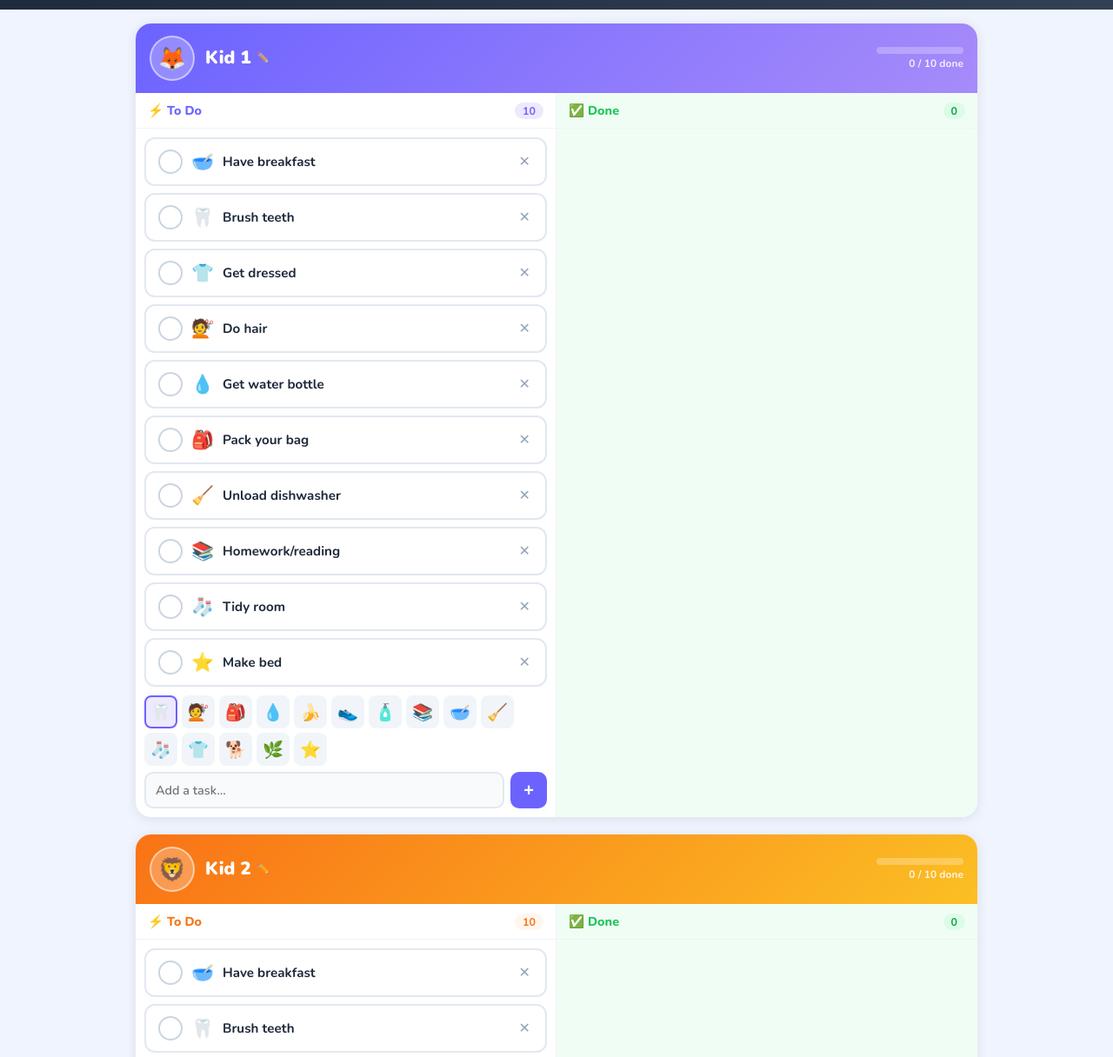
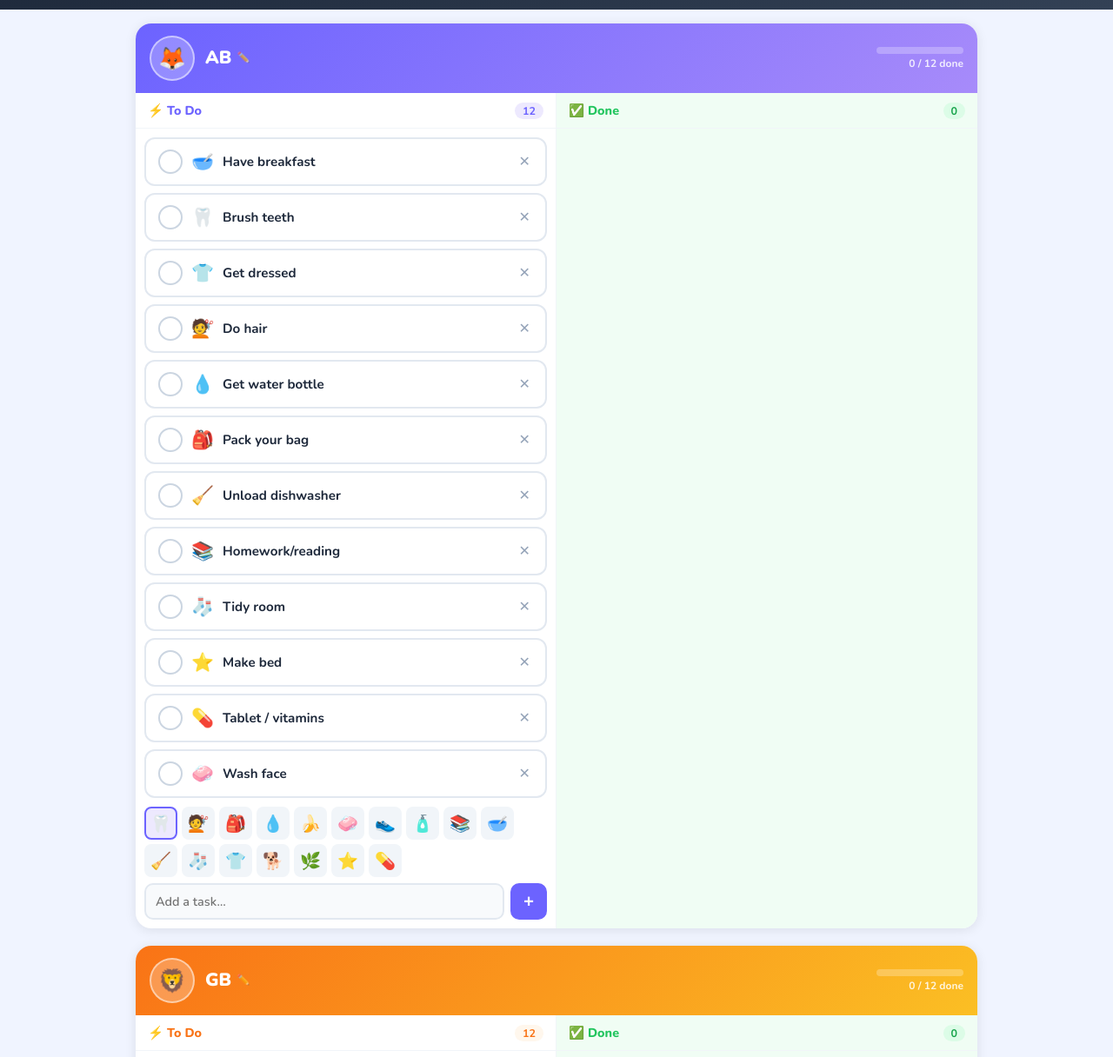
Before and after one commit to lukebriscoe/get-a-wriggle-on, a plain HTML site: page index.html in a window 1280 px wide. Shown: the part 80-1296 px from the top of the page at 87% size. Drawn offline with nearby package versions, Linux system fonts and the light colour scheme.

Commit message:
adding new tasks

```diff
--- a/index.html
+++ b/index.html
@@ -417,7 +417,7 @@ const AVATAR_EMOJIS = [
   '🐲','🦋','🌟','🌈','🎃','🧸','🦅','🐬','🦔','🐺',
 ];
 
-const TASK_EMOJIS = ['🦷','💇','🎒','💧','🍌','👟','🧴','📚','🥣','🧹','🧦','👕','🐕','🌿','⭐'];
+const TASK_EMOJIS = ['🦷','💇','🎒','💧','🍌','🧼','👟','🧴','📚','🥣','🧹','🧦','👕','🐕','🌿','⭐','💊'];
 
 const DEFAULT_TASKS = [
   { label: 'Have breakfast',    emoji: '🥣' },
@@ -430,14 +430,17 @@ const DEFAULT_TASKS = [
   { label: 'Homework/reading',  emoji: '📚' },
   { label: 'Tidy room',         emoji: '🧦' },
   { label: 'Make bed',          emoji: '⭐' },
+  { label: 'Tablet / vitamins', emoji: '💊' },
+  { label: 'Wash face',         emoji: '🧼' },
+
 ];
 
 // ── State ─────────────────────────────────────────────
 let state = {
   date: todayStr(),
   kids: [
-    { name: 'Kid 1', avatar: '🦊', tasks: [], selectedTaskEmoji: TASK_EMOJIS[0] },
-    { name: 'Kid 2', avatar: '🦁', tasks: [], selectedTaskEmoji: TASK_EMOJIS[0] },
+    { name: 'AB', avatar: '🦊', tasks: [], selectedTaskEmoji: TASK_EMOJIS[0] },
+    { name: 'GB', avatar: '🦁', tasks: [], selectedTaskEmoji: TASK_EMOJIS[0] },
   ],
 };
 
```
